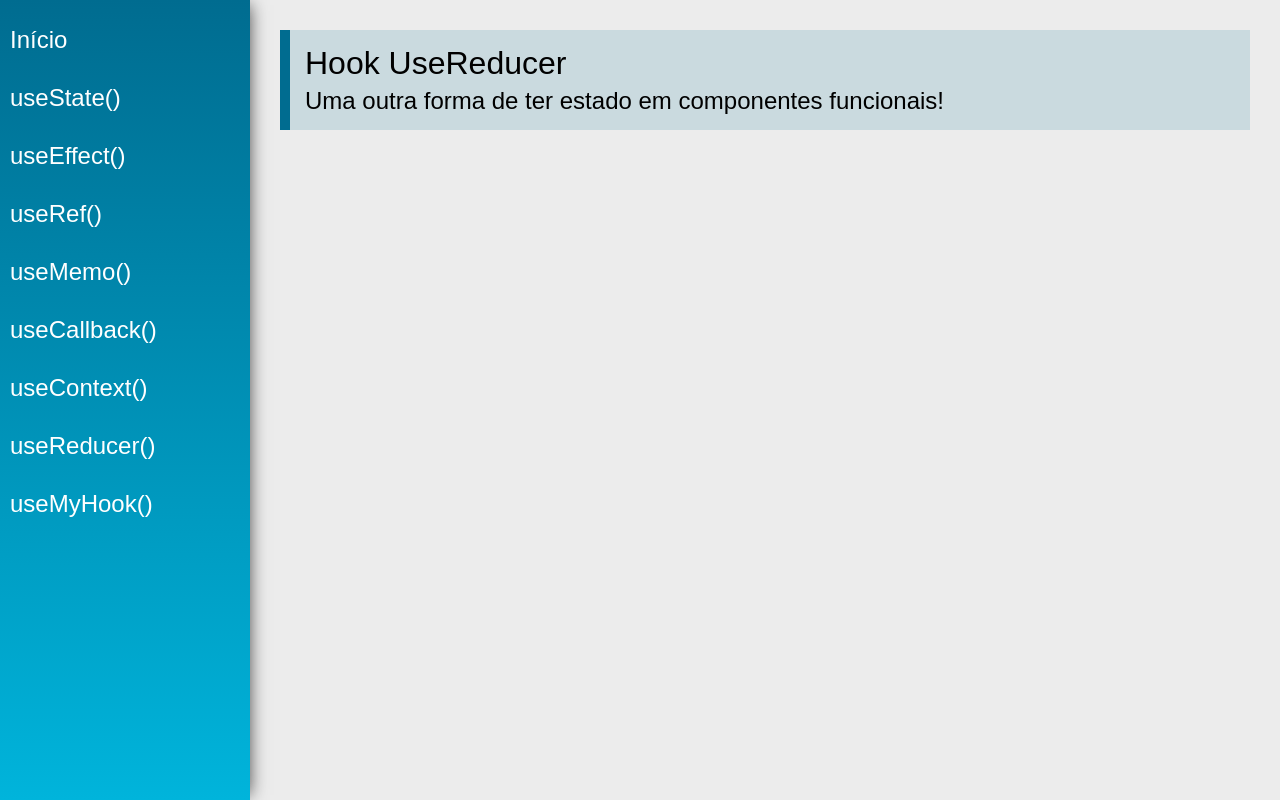
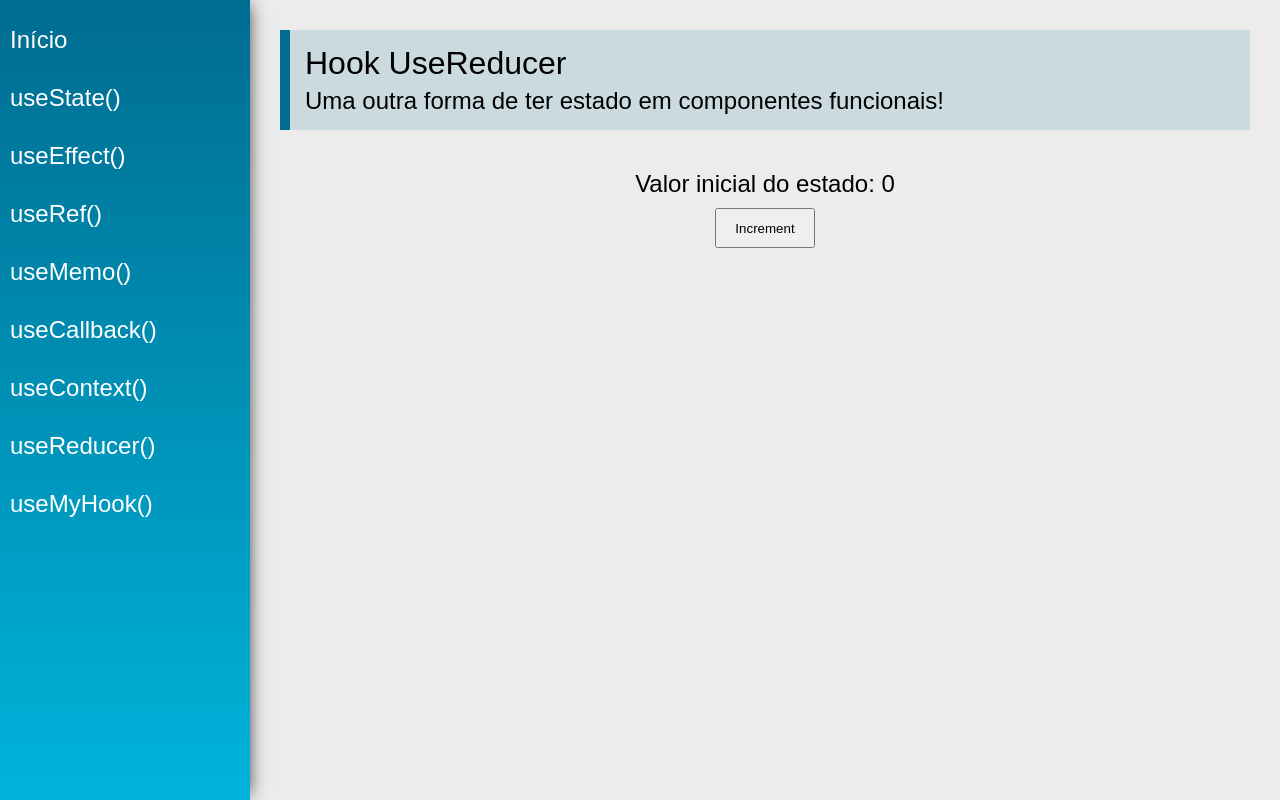
Before and after one commit to CapitaoDAreia/react-redux-course, a React (Create React App) app in the folder 05-hooks/: page /useReducer in a window 1280 px wide. Built offline with nearby package versions, Linux system fonts and the light colour scheme.

Commit message:
SECTION 5: React Hooks - exploring useReducer with a commented example

```diff
--- a/05-hooks/package.json
+++ b/05-hooks/package.json
@@ -8,9 +8,10 @@
     "@testing-library/user-event": "^13.5.0",
     "@types/jest": "^27.5.2",
     "@types/node": "^16.11.64",
-    "@types/react": "^18.0.21",
+    "@types/react": "^18.0.25",
     "@types/react-dom": "^18.0.6",
     "@types/sass": "^1.43.1",
+    "csstype": "^3.1.1",
     "react": "^18.2.0",
     "react-dom": "^18.2.0",
     "react-router-dom": "^5.2.0",
--- a/05-hooks/src/views/examples/UseReducer.tsx
+++ b/05-hooks/src/views/examples/UseReducer.tsx
@@ -1,5 +1,5 @@
-import React from 'react'
-import PageTitle from '../../components/layout/PageTitle'
+import React from "react";
+import PageTitle from "../../components/layout/PageTitle";
 
 /*
     De acordo com a documentação do w3c, o useReducer é semelhante ao useState, mas permite
@@ -22,15 +22,63 @@ import PageTitle from '../../components/layout/PageTitle'
 
 */
 
+type initialStateType = {
+  click: number;
+  info: string;
+};
+
+type action = {
+  type: string;
+  payload: number;
+};
+
+//Estado inicial a ser servido para o useReducer
+const initialState = {
+  click: 0,
+  info: "Estado inicial",
+};
+
+//Função reducer, responsável por controlar a lógica do gerenciamento de estado
+function reducer(
+  state: typeof initialState /*Para tipar a state, poderíamos usar o tipo initialStateType*/,
+  action: action
+) {
+  switch (action.type) {
+    case "increment":
+      return { ...state, click: state.click + action.payload };
+    default:
+      return state;
+  }
+}
+
 const UseReducer = () => {
+  //useReducer - Recebe a função reducer, responsável por gerenciar a lógica que determinará as mudanças de estado, e recebe
+  //os valores iniciais do estado a ser gerenciado. Provê um estado com base nos valores recebidos e uma função que o altera.
+  const [state, dispatch] = React.useReducer(reducer, initialState);
+
   return (
     <div className="UseReducer">
       <PageTitle
         title="Hook UseReducer"
         subtitle="Uma outra forma de ter estado em componentes funcionais!"
       />
+      <div className="center">
+        <span style={{ marginBottom: "10px", fontSize: "1.5rem" }}>
+          Valor inicial do estado: {state.click}
+        </span>
+        <div>
+          <button
+            style={{ width: "100px", height: "40px" }}
+            onClick={() => dispatch({ type: "increment", payload: 1 })}
+            //A função dispatch é responsável por alterar o estado, recebe um objeto com o tipo da ação e com o payload. O tipo
+            //da ação determinará o gerenciamento do estado na função reducer.
+          >
+            Increment
+          </button>
         </div>
-    )
-}
+      </div>
+    </div>
+  );
+};
 
-export default UseReducer
+export default UseReducer;
```
Also changed, not shown: 1 other file (tests, documents, lock files or other folders). Lines whose indentation alone changed are shown as unchanged.
